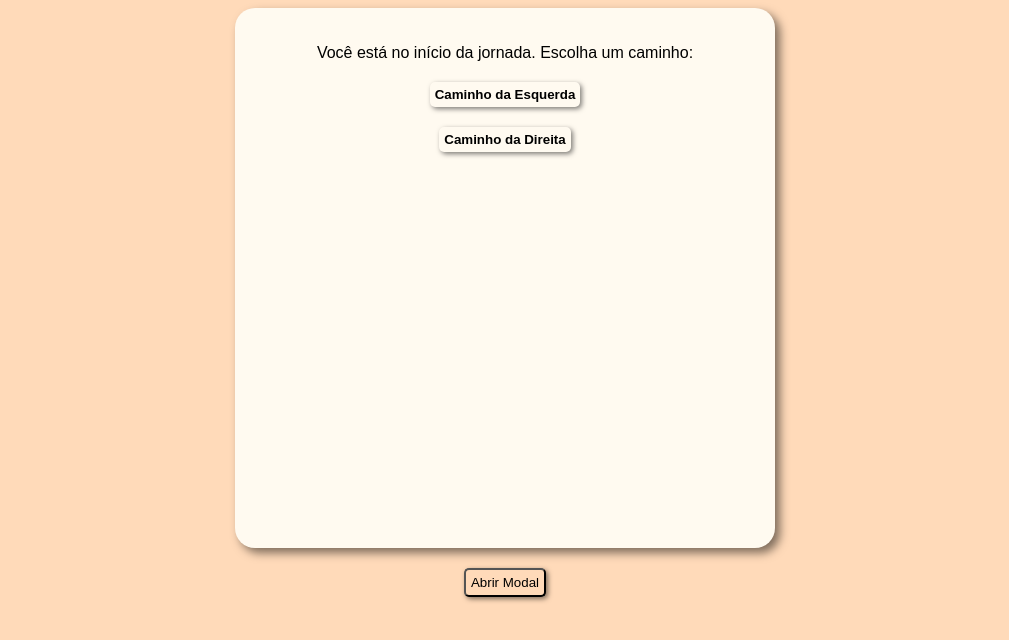
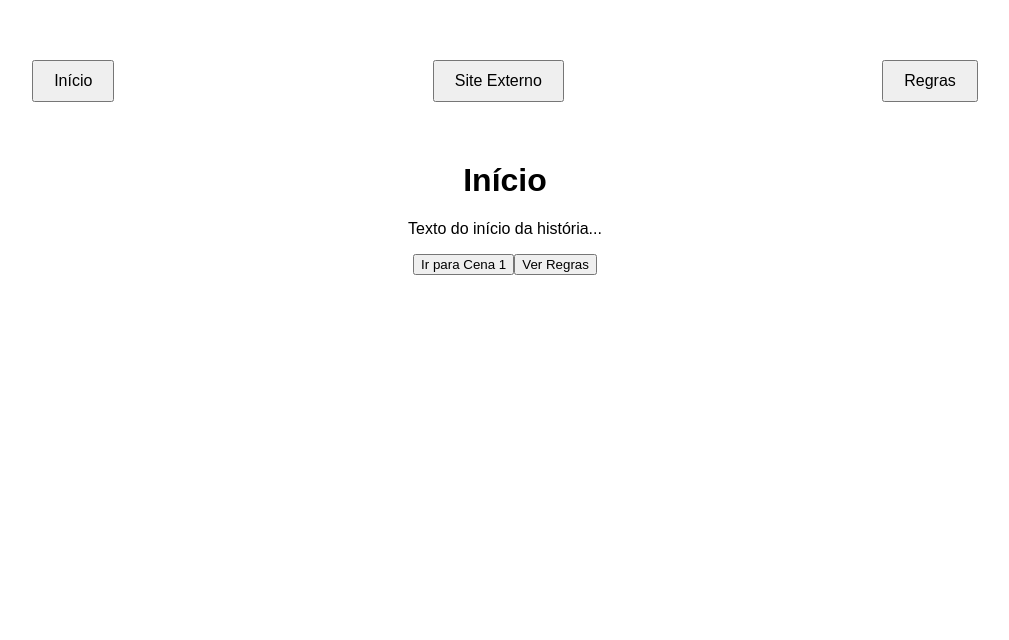
Before and after one commit to josecarloslima/ProjetoHistoriaInterativa, a plain HTML site: page index.html in a window 1280 px wide. Shown: the whole page, without its empty margins (135-1144 px from the left). Drawn offline with Linux system fonts and the light colour scheme.

Commit message:
Atualização geral de tudo
Mudando a lógica do JavaScript, adição da rolagem, automatização dos botões.

```diff
--- a/index.html
+++ b/index.html
@@ -3,22 +3,17 @@
 <head>
     <meta charset="UTF-8">
     <meta name="viewport" content="width=device-width, initial-scale=1.0">
+    <link rel="stylesheet" href="style.css">
     <title>História Interativa</title>
-    <link rel="stylesheet" href="style.css">
-    <script src="script.js"></script>
 </head>
 <body>
-    <div id="story" class="container">
-        <!-- O conteúdo da história será inserido aqui pelo JavaScript -->
+    <div class="container">
+        <button class="button" id="inicio">Início</button>
+        <button class="button" id="site">Site Externo</button>
+        <button class="button" id="regras">Regras</button>
     </div>
+    <div class="story" id="storyContent"></div>
 
-    <!--Inserindo a JANELA MODAL-->
-    <button class="btnModal" onclick="toggleModal()">Abrir Modal</button>
-    <div id="myModal" class="modal">
-        <div class="modal-content">
-            <span class="close" onclick="toggleModal()">&times;</span>
-            <p>Conteúdo da Janela Modal</p>
-        </div>
-    </div>
+    <script src="script.js"></script>
 </body>
 </html>
--- a/script.js
+++ b/script.js
@@ -1,65 +1,158 @@
-let progresso = 0;
+function getStory(scene) {
+    const scenes = {
+        inicio: {
+            title: "Início",
+            text: "Texto do início da história...",
+            choices: {
+                cena1: "Ir para Cena 1",
+                regras: "Ver Regras"
+            }
+        },
+        cena1: {
+            title: "Cena 1",
+            text: "Texto da Cena 1...",
+            choices: {
+                cena2: "Ir para Cena 2",
+                cena3: "Ir para Cena 3",
+                fim: "Fim da História"
+            },
+            showRollDiceButton: true
+        },
+        cena2: {
+            title: "Cena 2",
+            text: "Texto da Cena 2...",
+            choices: {
+                cena1: "Voltar para Cena 1",
+                cena3: "Ir para Cena 3",
+                fim: "Fim da História"
+            }
+        },
+        cena3: {
+            title: "Cena 3",
+            text: "Texto da Cena 3...",
+            choices: {
+                cena1: "Voltar para Cena 1",
+                cena2: "Voltar para Cena 2",
+                fim: "Fim da História"
+            }
+        },
+        fim: {
+            title: "Fim da História",
+            text: "Fim da História. Obrigado por jogar!",
+            choices: {}
+        },
+        regras: {
+            title: "Regras",
+            text: "Aqui estão as regras do jogo...",
+            choices: {
+                inicio: "Voltar ao Início"
+            }
+        },
+        sucesso: {
+            title: "Sucesso",
+            text: "Você teve sucesso!",
+            choices: {
+                proximaCena: "Próxima Cena"
+            }
+        },
+        falha: {
+            title: "Falha",
+            text: "Você falhou...",
+            choices: {
+                proximaCena: "Próxima Cena"
+            }
+        }
+    };
 
-const historia = [
-    {
-        texto: "Você está no início da jornada. Escolha um caminho:",
-        escolhas: [
-            { texto: "Caminho da Esquerda", caminho: 1 },
-            { texto: "Caminho da Direita", caminho: 2 }
-        ]
-    },
-    {
-        texto: "O caminho se mostra vívido e cheio de cores. Um cheiro de café da manhã inunda seus sentidos. Você...",
-        escolhas: [
-            { texto: "Segue o cheiro", caminho: 3 },
-            { texto: "Resolve não se aproximar e seguir seu caminho", caminho: 4 }
-        ]
-    },
-    {
-        texto: "Ao olhar para trás você não vê a divisão dos caminhos, parece que só existia este caminho. E você caminha, seguro de que está na direção certa. Até que...",
-        escolhas: [
-            { texto: "Tem a atenção atraída por um sapo que pula num riacho ao lado, o qual você, misteriosamente, não havia percebido?", caminho: 5 },
-            { texto: "Percebe que não está mais sozinho em seu caminho!", caminho: 6 }
-        ]
-    },
-    // Adicione mais passos da história conforme necessário...
-];
+    const currentScene = scenes[scene];
 
-function mostrarPasso(progresso) {
-    const passoAtual = historia[progresso];
-    let botoesEscolha = passoAtual.escolhas.map(escolha => `
-        <button class="btnEscolha" onclick="escolhaCaminho(${escolha.caminho})">${escolha.texto}</button>
-    `).join('');
+    if (!currentScene) {
+        console.error(`Cena "${scene}" não encontrada.`);
+        return;
+    }
 
-    let botaoReiniciar = '';
-    if (progresso > 0) {
-        botaoReiniciar = '<button class="btnReiniciar" onclick="restart()">Reiniciar</button>';
+    let storyContent = `
+        <h1>${currentScene.title}</h1>
+        <p>${currentScene.text}</p>
+    `;
+
+    if (currentScene.choices) {
+        for (const [key, value] of Object.entries(currentScene.choices)) {
+            storyContent += `<button class="choice" data-target="${key}">${value}</button>`;
+        }
     }
-    document.getElementById('story').innerHTML = `
-        <p>${passoAtual.texto}</p>
-        ${botoesEscolha}
-        ${botaoReiniciar}
-    `;
+
+    if (currentScene.showRollDiceButton) {
+        storyContent += `<button class="button" id="rolarDados">Rolar Dados</button>`;
+    }
+
+    document.getElementById('storyContent').innerHTML = storyContent;
+
+    document.querySelectorAll('.choice').forEach(button => {
+        button.addEventListener('click', function() {
+            const target = this.dataset.target;
+            getStory(target);
+        });
+    });
+
+    if (currentScene.showRollDiceButton) {
+        document.getElementById('rolarDados').addEventListener('click', rolarDados);
+    }
 }
 
-function escolhaCaminho(caminho) {
-    progresso = caminho;
-    mostrarPasso(progresso);
+// Restante do código (generateButtons e etc.)
+
+function rolarDados() {
+    const resultado = Math.floor(Math.random() * 6) + 1;
+    const sucesso = resultado >= 4;
+
+    if (sucesso) {
+        getStory('sucesso');
+    } else {
+        getStory('falha');
+    }
 }
 
-function restart() {
-    progresso = 0;
-    mostrarPasso(progresso);
+
+function generateButtons() {
+    const buttons = {
+        inicio: "Início",
+        site: "Site Externo",
+        regras: "Regras"
+    };
+
+    let buttonHtml = '';
+    for (const [key, value] of Object.entries(buttons)) {
+        buttonHtml += `<button class="button" id="${key}">${value}</button>`;
+    }
+
+    document.querySelector('.container').innerHTML = buttonHtml;
+
+    document.getElementById('inicio').addEventListener('click', function() {
+        getStory('inicio');
+    });
+
+    document.getElementById('site').addEventListener('click', function() {
+        window.location.href = 'https://www.siteexterno.com';
+    });
+
+    document.getElementById('regras').addEventListener('click', function() {
+        getStory('regras');
+    });
 }
 
-// Iniciar a história
 document.addEventListener('DOMContentLoaded', function() {
-    mostrarPasso(progresso);
+    generateButtons();
+    getStory('inicio');
 });
 
+function rolarDados() {
+    const resultado = Math.floor(Math.random() * 6) + 1;
+    const sucesso = resultado >= 4;
 
-// Modal
-function toggleModal(){
-    var modal = document.getElementById('myModal');
-    modal.style.display = modal.style.display === 'block' ? 'none' : 'block';
+    if (sucesso) {
+        getStory('sucesso');
+    } else {
+        getStory('falha');
+    }
 }
--- a/style.css
+++ b/style.css
@@ -1,71 +1,20 @@
-/* PÁGINA */
 body {
-    font-family: Arial, Helvetica, sans-serif;
+    font-family: Arial, sans-serif;
     text-align: center;
-    background-color: peachpuff;
 }
 
-#story{
-    background-color: floralwhite;
-    width: 500px;
-    height: 500px;
-    margin: auto;
-    padding: 20px;
-    box-shadow: 5px 5px 10px rgba(0, 0, 0, 0.5);
-    border-radius: 20px;
+.container {
+    display: flex;
+    justify-content: space-around;
+    margin-top: 50px;
 }
 
-button {
-    margin: 20px auto;
-    cursor: pointer;
-    border-radius: 5px;
-    padding: 5px;
-    box-shadow: 2px 2px 5px rgba(0, 0, 0, 0.5);
-    display: block;
+.button {
+    padding: 10px 20px;
+    font-size: 16px;
+    margin: 10px;
 }
 
-.btnEscolha,
-.btnReiniciar {
-    border: none;
-    font-weight: bold;
-    background-color: floralwhite;
+.story {
+    margin-top: 50px;
 }
-
-/* MODAL */
-.modal {
-    display: none;
-    position: fixed;
-    z-index: 1;
-    left: 0;
-    top: 0;
-    width: 100%;
-    height: 100%;
-    overflow: auto;
-    background-color: rgba(0, 0, 0, 0.4);
-}
-
-.modal-content {
-    background-color: #fefefe;
-    margin: 15% auto;
-    padding: 20px;
-    border: 5px solid black;
-    width: 80%;
-}
-
-.close {
-    color: #aaa;
-    float: right;
-    font-size: 28px;
-    font-weight: bold;
-}
-
-.close:hover,
-.close:focus {
-    color: black;
-    text-decoration: none;
-    cursor: pointer;
-}
-
-.btnModal {
-    background-color: peachpuff;
-}
```
